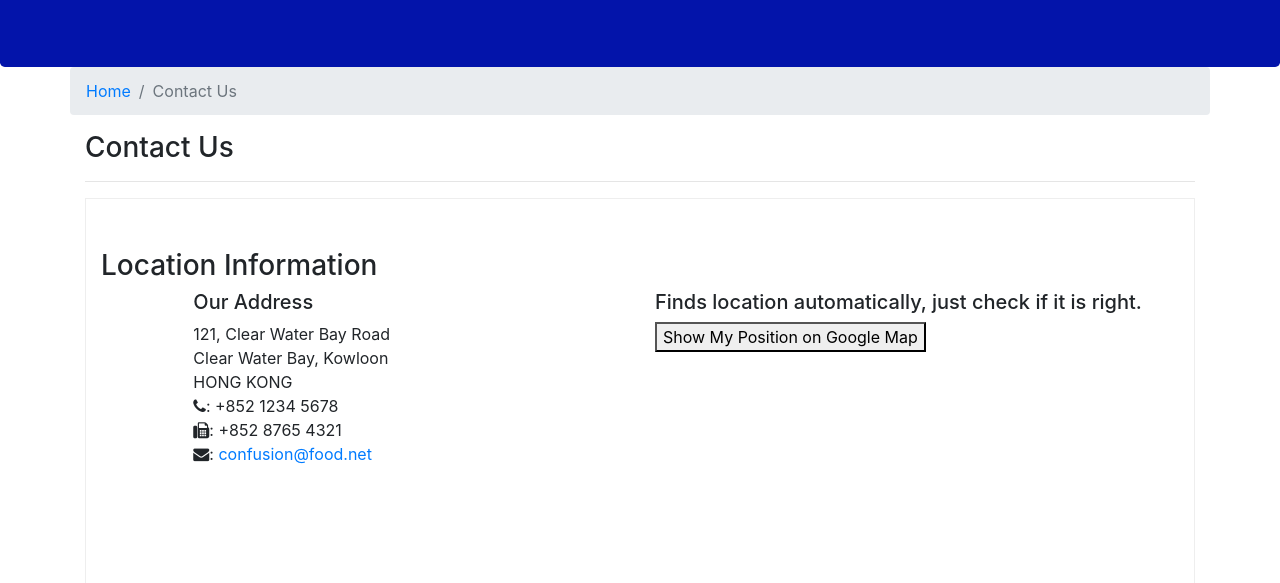
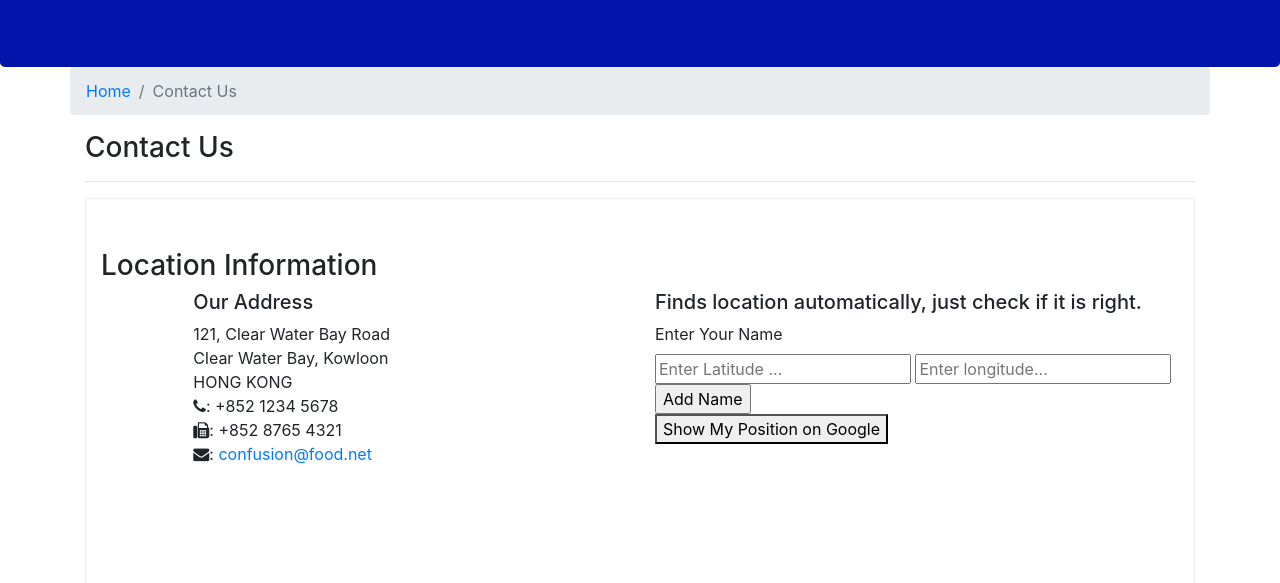
Before and after one commit to rishitha24/git-test, a website: page index.html in a window 1280 px wide. Shown: the part 217-800 px from the top of the page. Drawn offline with nearby package versions, Linux system fonts and the light colour scheme; some packages are replaced by stand-ins of ours.

Commit message:
updated address to give input manually

```diff
--- a/index.html
+++ b/index.html
@@ -128,7 +128,15 @@ function showError(error) {
             </div>
             <div class="col-12 col-sm-6 offset-sm-1">
                 <h5>Finds location automatically, just check if it is right.</h5>
-                 <button type="button" onclick="showPosition();">Show My Position on Google Map</button>
+                 <form method="post" action="/addname">
+            <label>Enter Your Name</label><br>
+            <input type="text" name="Latitude" placeholder="Enter Latitude ..." required>
+            <input type="text" name="Longitude" placeholder="Enter longitude..." required>
+            <input type="submit" value="Add Name" href="index2.html">
+        </form>
+                 <button type="button" onclick="showPosition();">Show My Position on Google
+
+                </button>
     <div id="embedMap" style="width: 400px; height: 300px;">
         <!--Google map will be embedded here-->
     </div>
```
